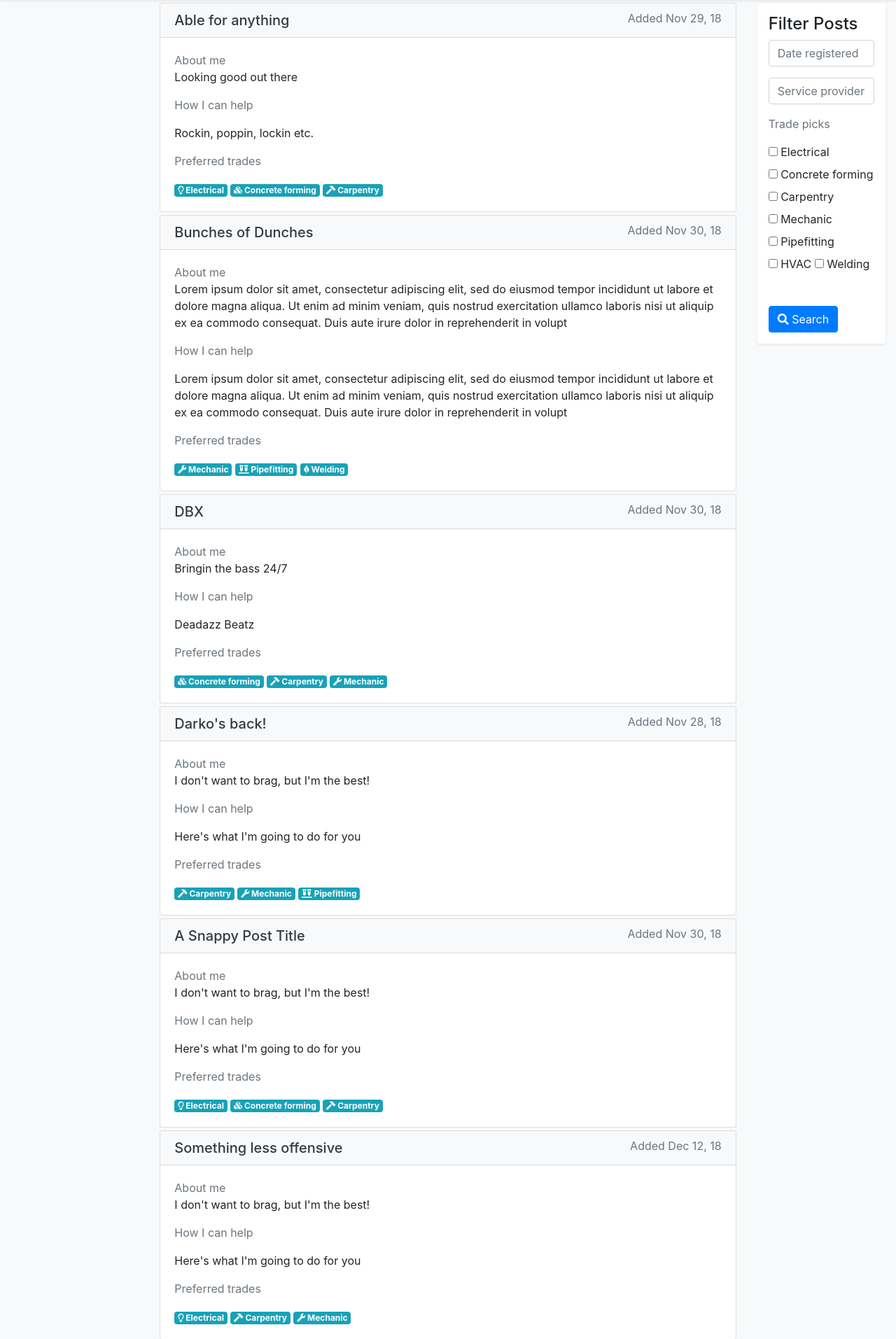
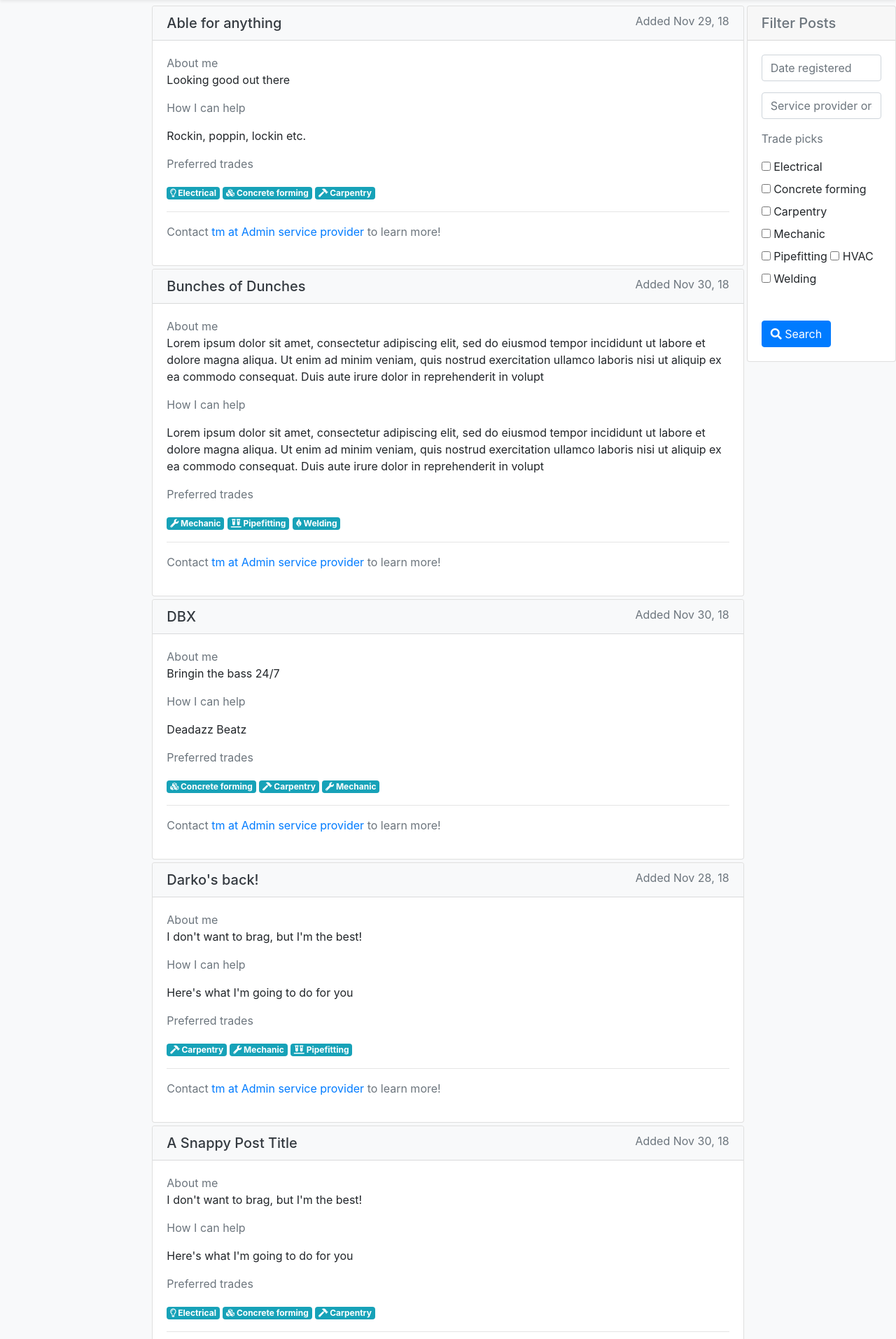
Before and after one commit to context-dependent/cbtrack, a Django app: page /cbtrack/job-board/ in a window 1280 px wide. Shown: the part 80-1993 px from the top of the page at 70% size. Run offline with Django 3.2, Linux system fonts and the light colour scheme; data comes from the database, SQL or seed files in the repository; both versions use the stored data as it was after the commit; some libraries are stand-ins or nearby versions.

Commit message:
edited column padding to clean up the look of the filter forms

```diff
--- a/cbtrack/models.py
+++ b/cbtrack/models.py
@@ -160,6 +160,7 @@ class EmploymentDetail(models.Model):
     job_title = models.CharField(max_length=100)
     job_description = models.TextField(max_length=280)
     job_start_date = models.DateField()
+    # job_end_date = models.DateField(blank=True, null=True)
 
     def get_hours_worked(self):
         hours_worked = PayrollRecord.objects \
--- a/cbtrack/templates/cbtrack/base_generic.html
+++ b/cbtrack/templates/cbtrack/base_generic.html
@@ -86,11 +86,11 @@
             {% block links %}
             {% endblock links %}
         </div>
-        <div class="col-md-8">
+        <div class="col-md-8 p-1">
             {% block main %}
             {% endblock %}
         </div>
-        <aside class="col-md-2">
+        <aside class="col-md-2 p-0 pt-1">
             {% block sidebar %}
             {% endblock %}
         </aside>
--- a/cbtrack/templates/cbtrack/index_my_candidates.html
+++ b/cbtrack/templates/cbtrack/index_my_candidates.html
@@ -47,10 +47,10 @@
             </td>
             {% if perms.cbtrack.service_detail_admin %}
             <td>
-                <span class="badge {% if detail.verified_list %}badge-warning{% else %}badge-grey{% endif %}">
+                <span class="badge {% if detail.verified_list %}badge-warning{% else %}badge-light text-secondary{% endif %}">
                     Verified List
                 </span>
-                <span class="badge {% if detail.job_board %}badge-warning{% else %}badge-light{% endif %}">
+                <span class="badge {% if detail.job_board %}badge-warning{% else %}badge-light text-secondary{% endif %}">
                     Job board
                 </span>
             </td>
--- a/cbtrack/templates/cbtrack/job_board_filter.html
+++ b/cbtrack/templates/cbtrack/job_board_filter.html
@@ -21,20 +21,24 @@
                 {{ trade }}
             </span>
         {% endfor %}
-
+        <hr>
+        <p class="text-muted">
+                Contact <a href="{% url 'cbtrack:profile-detail' post.service_provider.profile.pk %}">{{post.service_provider}} at {{ post.service_provider.profile.org_name }}</a> to learn more!
+        </p>
         </div>
     </div>
     {% endfor %}
 {% endblock main %}
 {% load widget_tweaks %}
 {% block sidebar %}
-    <div class="shadow-sm p-3 mb-2 bg-white rounded">
-        <h4>Filter Posts</h4>
+    <div class="card">
+        <h5 class="card-header text-muted">Filter Posts</h5 >
+        <div class="card-body">
 
         <form method="get">
             {% csrf_token %}
             <div class="form-group">
-                {% render_field filter.form.candidate__date_added class="form-control" placeholder="Date registered"%}
+                {% render_field filter.form.candidate__date_added class="form-control" placeholder="Date registered" %}
             </div>
             <div class="form-group">
                 {% render_field filter.form.service_provider__profile__org_name class="form-control" placeholder="Service provider org." %}
@@ -54,5 +58,6 @@
                 <i class="fas fa-search"></i> Search
             </button>
         </form>
+        </div>
     </div>
 {% endblock sidebar %}
--- a/cbtrack/templates/cbtrack/verified_list_filter.html
+++ b/cbtrack/templates/cbtrack/verified_list_filter.html
@@ -35,8 +35,9 @@
 {% load crispy_forms_tags %}
 {% load widget_tweaks %}
 {% block sidebar %}
-    <div class="shadow-sm p-3 mb-2 bg-white rounded">
-        <h4>Filter Candidates</h4>
+    <div class="card">
+        <h5 class="card-header text-secondary">Filter Candidates</h5>
+        <div class="card-body">
 
         <form method="get">
             {% csrf_token %}
@@ -54,5 +55,6 @@
                 <i class="fas fa-search"></i> Search
             </button>
         </form>
+        </div>
     </div>
 {% endblock sidebar %}
```
Also changed, not shown: db.sqlite3.
